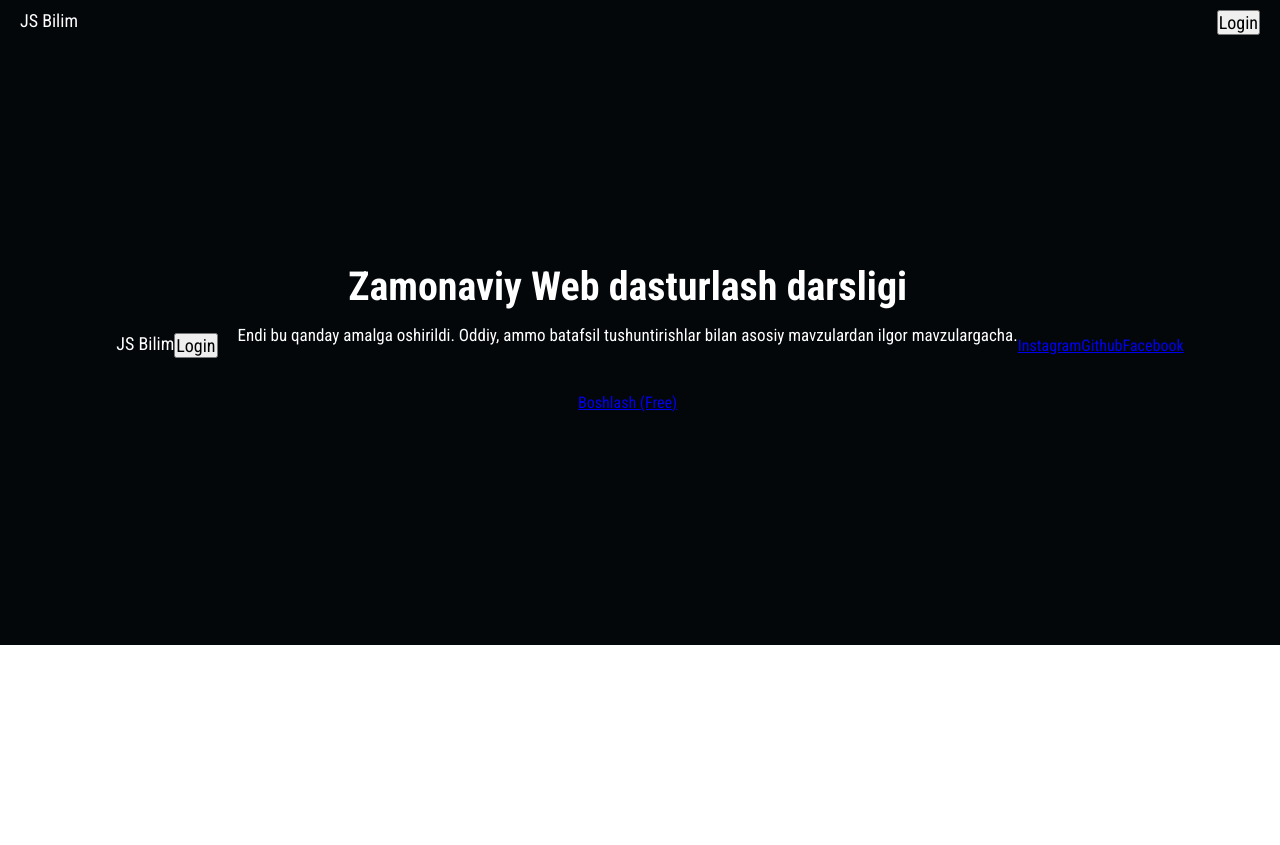
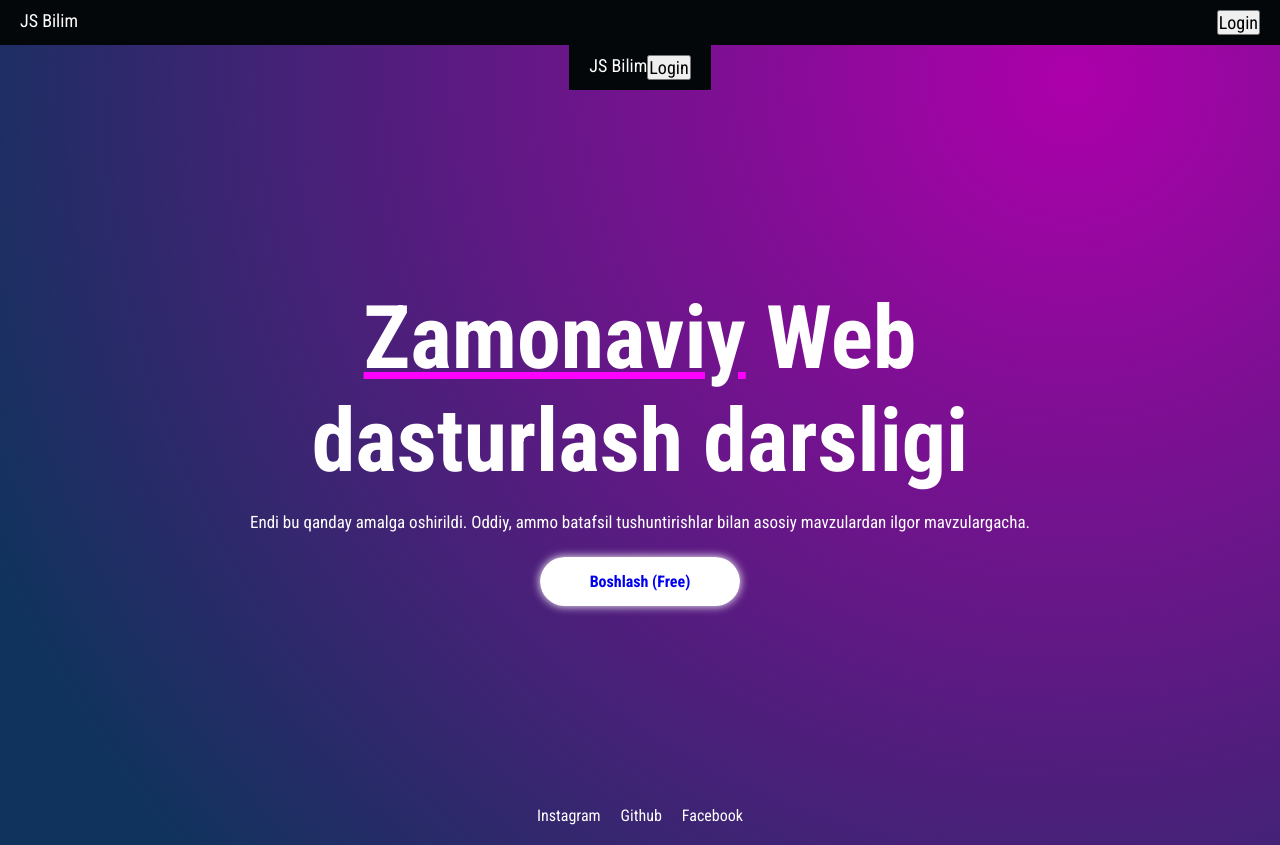
Before and after one commit to umarnazarov/js-bilim, a Next.js app: page / in a window 1280 px wide. Before the commit the page ends 800 px from the top, so only its background shows below. Built offline with nearby package versions, Linux system fonts and the light colour scheme.

Commit message:
Hero page styles added

```diff
--- a/components/Hero/hero.module.scss
+++ b/components/Hero/hero.module.scss
@@ -2,37 +2,57 @@
 
 .container {
     display: flex;
-    background-color: v.$background;
+    flex-direction: column;
+    background-image: radial-gradient( circle farthest-corner at 83.7% 4.3%,  rgba(173,0,171,1) 0%, rgba(15,51,92,1) 90% );
     color: v.$text-colour;
-    justify-content: center;
+    justify-content: space-between;
     align-items: center;
-    height: 75vh;
+    height: 100vh;
     .content {
         display: flex;
         flex-direction: column;
         align-items: center;
         text-align: center;
-        line-height: 3rem;
         ._title {
-            font-size: 2.5rem;
+            font-size: 5.5rem;
+            width: 862px;
+            text-align: center;
+            #underlineded {
+                text-decoration: underline #ff00ff 7px;
+            }
         }
         ._description {
             font-size: 17px;
-            margin-bottom: 20px;
+            margin-top: 20px;
+        }
+        ._btn {
+            margin-top: 40px;
+            a {
+                background-color: #fff;
+                padding: 15px 50px;
+                text-decoration: none;
+                font-size: 16px;
+                border-radius: 30px;
+                font-weight: 600;
+                box-shadow: 0px 0px 10px rgb(255, 255, 255);
+                transition: box-shadow .2s ease-in;
+                &:hover {
+                    box-shadow: 0px 0px 5px white;
+                }
+                &:active {
+                    color: #B11BB1;
+                }
+            }
         }
     }
 }
-
-.about {
-    max-width: 550px;
-    margin-top: 60px;
-    line-height: 1.5rem;
-    ._mainText {
-        font-size: 1.8rem;
-        padding-bottom: 20px;
-    }
-    ._mainDescrip {
-        font-size: 17px;
-        font-weight: normal;
+ .socials {
+     padding: 20px 30px;
+     width: 100%;
+     text-align: center;
+    .social {
+        margin: 0 10px;
+        text-decoration: none;
+        color: v.$text-colour;
     }
 }
```
